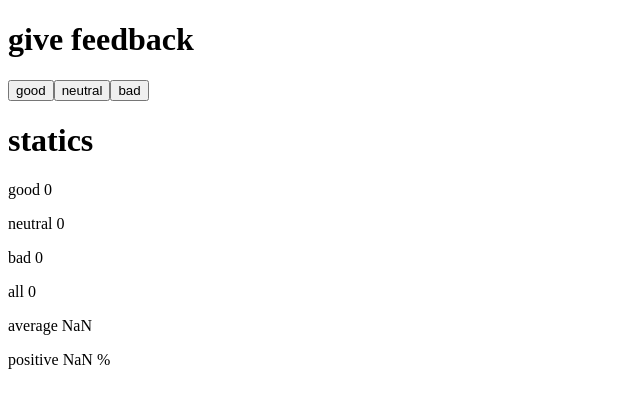
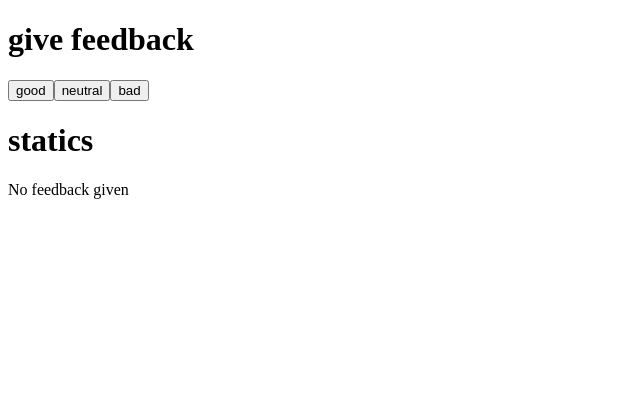
Before and after one commit to 1423BMTH/FullStack, a React (Create React App) app in the folder part1/unicafe/: page / in a window 1280 px wide. Shown: the top 408 px of the page, without its empty margins (0-640 px from the left). Built offline with nearby package versions, Linux system fonts and the light colour scheme.

Commit message:
exe1.4 display statistics only once feedback has been gathered

```diff
--- a/part1/unicafe/src/App.js
+++ b/part1/unicafe/src/App.js
@@ -14,6 +14,14 @@ import { useState } from 'react'
 //   )
 // }
 const Statistics = ({good, neutral,bad}) => {
+  if (good === 0 && neutral === 0 && bad === 0) {
+    return (
+      <div>
+        No feedback given
+      </div>
+    );
+  }
+  else{
     return (
       <div>
         <p>good {good}</p>
@@ -23,8 +31,9 @@ const Statistics = ({good, neutral,bad}) => {
         <p>average {(good * 1 + neutral *0 + bad * (-1))/(good + bad + neutral)}</p>
         <p>positive {good/(good + bad + neutral)*100} %</p>
       </div>
-  )
-}
+    );
+  };
+};
 
 const App = () => {
   // save clicks of each button to its own state
@@ -55,7 +64,7 @@ const App = () => {
       </p>
       <Statistics good = {good} bad = {bad} neutral = {neutral}/>
     </div>
-  )
+  );
 }
 
 export default App;
```
Lines whose indentation alone changed are shown as unchanged.
